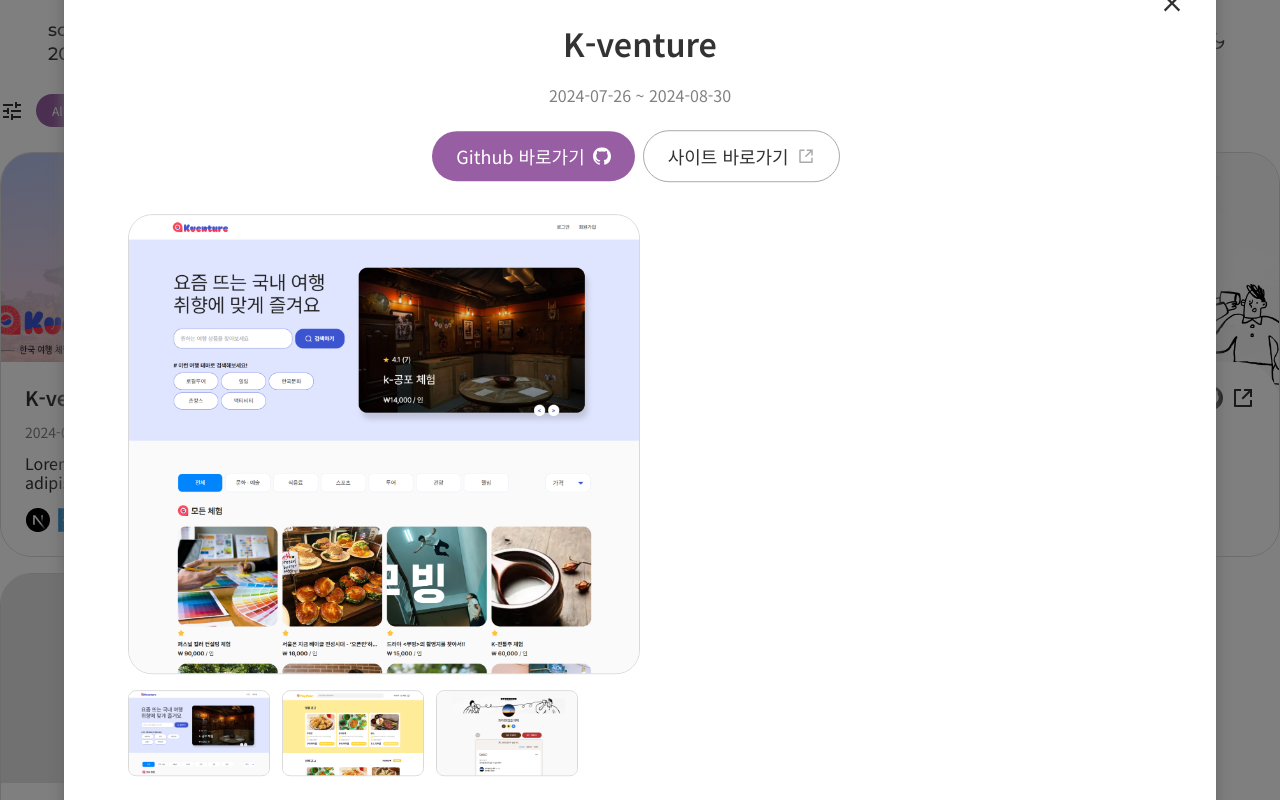
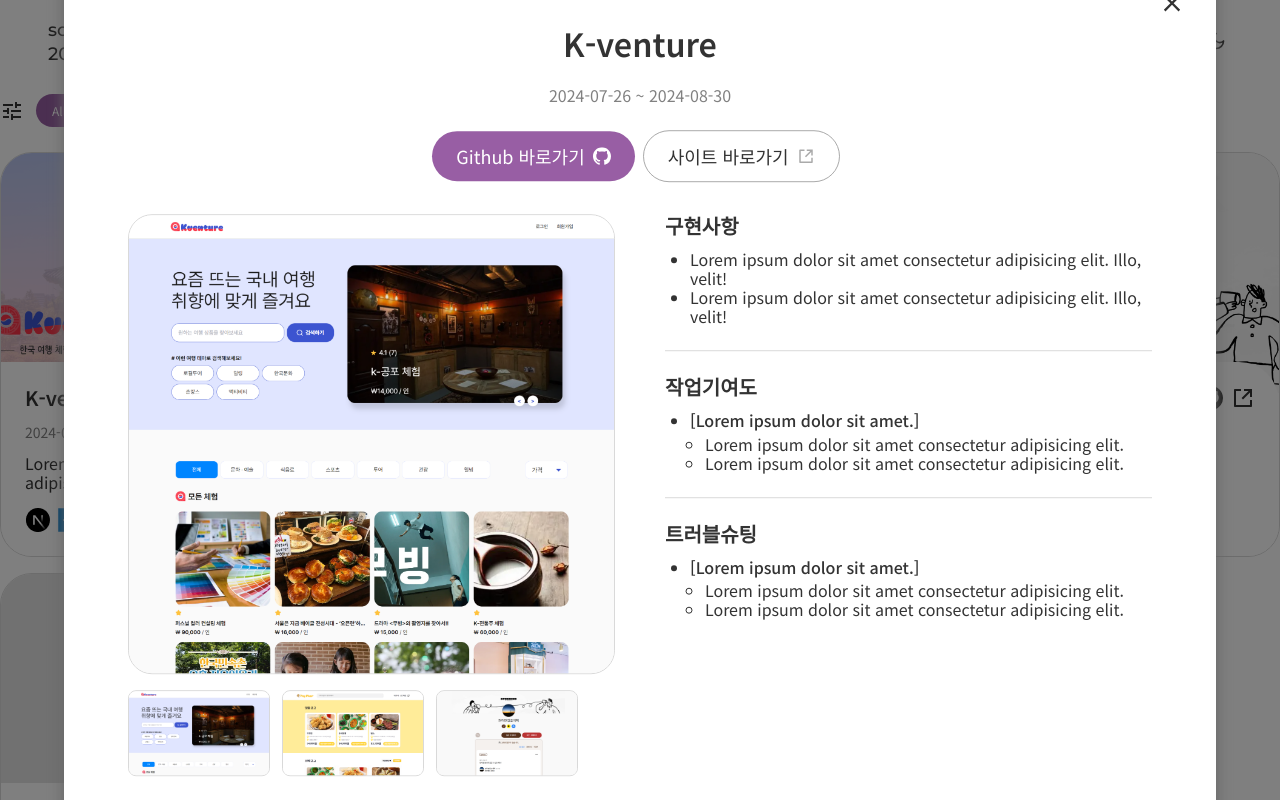
Before and after one commit to soma0078/portfolio, a React (Vite) app: page / in a window 1280 px wide. Both pictures are taken after a click on the link 301 px from the left and 2768 px from the top of the page. Shown: the part 2368-3168 px from the top of the page. Built offline with nearby package versions, Linux system fonts and the light colour scheme.

Commit message:
feat: 프로젝트 상세 정보 컴포넌트 및 데이터 렌더링 구현

```diff
--- a/public/data/projectThumbnailData.json
+++ b/public/data/projectThumbnailData.json
@@ -21,6 +21,28 @@
       "/src/assets/images/kventure_desktop.png",
       "/src/assets/images/payplus_desktop.png",
       "/src/assets/images/openmind_desktop.png"
+    ],
+    "implementation": [
+      "Lorem ipsum dolor sit amet consectetur adipisicing elit. Illo, velit!",
+      "Lorem ipsum dolor sit amet consectetur adipisicing elit. Illo, velit!"
+    ],
+    "contribution": [
+      {
+        "subtitle": "Lorem ipsum dolor sit amet.",
+        "details": [
+          "Lorem ipsum dolor sit amet consectetur adipisicing elit.",
+          "Lorem ipsum dolor sit amet consectetur adipisicing elit."
+        ]
+      }
+    ],
+    "troubleshooting": [
+      {
+        "subtitle": "Lorem ipsum dolor sit amet.",
+        "details": [
+          "Lorem ipsum dolor sit amet consectetur adipisicing elit.",
+          "Lorem ipsum dolor sit amet consectetur adipisicing elit."
+        ]
+      }
     ]
   },
   {
@@ -32,7 +54,29 @@
     "skills": ["next", "typescript", "vercel", "scss"],
     "siteUrl": "",
     "githubUrl": "",
-    "thumbnailImages": ["/src/assets/images/payplus_desktop.png"]
+    "thumbnailImages": ["/src/assets/images/payplus_desktop.png"],
+    "implementation": [
+      "Lorem ipsum dolor sit amet consectetur adipisicing elit. Illo, velit!",
+      "Lorem ipsum dolor sit amet consectetur adipisicing elit. Illo, velit!"
+    ],
+    "contribution": [
+      {
+        "subtitle": "Lorem ipsum dolor sit amet.",
+        "details": [
+          "Lorem ipsum dolor sit amet consectetur adipisicing elit.",
+          "Lorem ipsum dolor sit amet consectetur adipisicing elit."
+        ]
+      }
+    ],
+    "troubleshooting": [
+      {
+        "subtitle": "Lorem ipsum dolor sit amet.",
+        "details": [
+          "Lorem ipsum dolor sit amet consectetur adipisicing elit.",
+          "Lorem ipsum dolor sit amet consectetur adipisicing elit."
+        ]
+      }
+    ]
   },
   {
     "category": "Team",
@@ -43,7 +87,29 @@
     "skills": ["react", "javascript", "tailwindcss", "netlify"],
     "siteUrl": "",
     "githubUrl": "",
-    "thumbnailImages": ["/src/assets/images/openmind_desktop.png"]
+    "thumbnailImages": ["/src/assets/images/openmind_desktop.png"],
+    "implementation": [
+      "Lorem ipsum dolor sit amet consectetur adipisicing elit. Illo, velit!",
+      "Lorem ipsum dolor sit amet consectetur adipisicing elit. Illo, velit!"
+    ],
+    "contribution": [
+      {
+        "subtitle": "Lorem ipsum dolor sit amet.",
+        "details": [
+          "Lorem ipsum dolor sit amet consectetur adipisicing elit.",
+          "Lorem ipsum dolor sit amet consectetur adipisicing elit."
+        ]
+      }
+    ],
+    "troubleshooting": [
+      {
+        "subtitle": "Lorem ipsum dolor sit amet.",
+        "details": [
+          "Lorem ipsum dolor sit amet consectetur adipisicing elit.",
+          "Lorem ipsum dolor sit amet consectetur adipisicing elit."
+        ]
+      }
+    ]
   },
   {
     "category": "Single",
@@ -54,6 +120,28 @@
     "skills": ["react", "typescript", "styledcomponents", "vercel"],
     "siteUrl": "",
     "githubUrl": "",
-    "thumbnailImages": ["", ""]
+    "thumbnailImages": ["", ""],
+    "implementation": [
+      "Lorem ipsum dolor sit amet consectetur adipisicing elit. Illo, velit!",
+      "Lorem ipsum dolor sit amet consectetur adipisicing elit. Illo, velit!"
+    ],
+    "contribution": [
+      {
+        "subtitle": "Lorem ipsum dolor sit amet.",
+        "details": [
+          "Lorem ipsum dolor sit amet consectetur adipisicing elit.",
+          "Lorem ipsum dolor sit amet consectetur adipisicing elit."
+        ]
+      }
+    ],
+    "troubleshooting": [
+      {
+        "subtitle": "Lorem ipsum dolor sit amet.",
+        "details": [
+          "Lorem ipsum dolor sit amet consectetur adipisicing elit.",
+          "Lorem ipsum dolor sit amet consectetur adipisicing elit."
+        ]
+      }
+    ]
   }
 ]
--- a/src/components/DetailProjectContent.tsx
+++ b/src/components/DetailPopupItem.tsx
@@ -5,6 +5,7 @@ import { RiShareBoxLine } from "react-icons/ri";
 import styled from "styled-components";
 import { flexStyle } from "../styles/commonStyles";
 import ThumbnailGallery from "./ui/ThumbnailGallery";
+import ProjectDetailList from "./ProjectDetailList";
 
 const ProjectTopBar = styled.div`
   text-align: center;
@@ -30,7 +31,7 @@ const ProjectContainer = styled.div`
   }
 `;
 
-function DetailPopupContent({ project }: ProjectCardProps) {
+function DetailPopupItem({ project }: ProjectCardProps) {
   return (
     <>
       <ProjectTopBar>
@@ -47,9 +48,15 @@ function DetailPopupContent({ project }: ProjectCardProps) {
         />
 
         {/* TODO: 프로젝트 상세 정보 추가 */}
+        <ProjectDetailList
+          implementation={project.implementation}
+          skills={project.skills}
+          contribution={project.contribution}
+          troubleshooting={project.troubleshooting}
+        />
       </ProjectContainer>
     </>
   );
 }
 
-export default DetailPopupContent;
+export default DetailPopupItem;
--- /dev/null
+++ b/src/components/ProjectDetailItem.tsx
@@ -0,0 +1,80 @@
+import styled from "styled-components";
+import { ProjectDetailProps } from "./sections/Projects";
+
+interface ProjectDetailItemProps {
+  title: string;
+  contents: string[] | ProjectDetailProps[];
+  isDetailSection?: boolean;
+}
+
+const StyledProjectDetailItem = styled.div`
+  margin-bottom: 24px;
+  padding-bottom: 24px;
+
+  &:not(:last-child) {
+    border-bottom: 1px solid #d9d9d9;
+  }
+
+  h6 {
+    font-size: 1.25rem;
+    font-weight: 600;
+    margin-bottom: 12px;
+  }
+`;
+
+const StyledUl = styled.ul`
+  padding-left: 25px;
+  li {
+    list-style: disc;
+  }
+`;
+
+const StyledDepthUl = styled.ul`
+  padding-left: 15px;
+  li {
+    list-style: circle;
+  }
+`;
+
+const Subtitle = styled.li`
+  font-weight: 500;
+  list-style: disc;
+  margin-bottom: 4px;
+`;
+
+function ProjectDetailItem({
+  title,
+  contents,
+  isDetailSection = false,
+}: ProjectDetailItemProps) {
+  return (
+    <StyledProjectDetailItem>
+      <h6>{title}</h6>
+
+      {isDetailSection ? (
+        <div>
+          {(contents as ProjectDetailProps[]).map((content) => (
+            <>
+              <StyledUl>
+                <Subtitle>[{content.subtitle}]</Subtitle>
+                <StyledDepthUl>
+                  {content.details.map((detail) => (
+                    <li>{detail}</li>
+                  ))}
+                </StyledDepthUl>
+              </StyledUl>
+            </>
+          ))}
+        </div>
+      ) : (
+        <StyledUl>
+          {(contents as string[])?.map((content) => (
+            <li>{content}</li>
+          ))}
+        </StyledUl>
+      )}
+    </StyledProjectDetailItem>
+  );
+}
+
+export default ProjectDetailItem;
--- /dev/null
+++ b/src/components/ProjectDetailList.tsx
@@ -0,0 +1,38 @@
+import ProjectDetailItem from "./ProjectDetailItem";
+import { ProjectDetailProps } from "./sections/Projects";
+
+export interface ProjectDetailListProps {
+  implementation: string[];
+  contribution: ProjectDetailProps[];
+  troubleshooting: ProjectDetailProps[];
+}
+
+function ProjectDetailList({
+  implementation,
+  contribution,
+  troubleshooting,
+}: ProjectDetailListProps) {
+  return (
+    <div>
+      {implementation && (
+        <ProjectDetailItem title="구현사항" contents={implementation} />
+      )}
+      {contribution && (
+        <ProjectDetailItem
+          title="작업기여도"
+          contents={contribution}
+          isDetailSection
+        />
+      )}
+      {troubleshooting && (
+        <ProjectDetailItem
+          title="트러블슈팅"
+          contents={troubleshooting}
+          isDetailSection
+        />
+      )}
+    </div>
+  );
+}
+
+export default ProjectDetailList;
--- a/src/components/ui/ProjectCard.tsx
+++ b/src/components/ui/ProjectCard.tsx
@@ -5,7 +5,7 @@ import { BsGithub, BsInfoCircleFill } from "react-icons/bs";
 import { RiShareBoxLine } from "react-icons/ri";
 import { ProjectDataProps } from "../sections/Projects";
 import { useState } from "react";
-import PopupContent from "../DetailProjectContent";
+import PopupContent from "../DetailPopupItem";
 import PopupLayout from "../common/PopupLayout";
 
 export interface ProjectCardProps {
```
Also changed, not shown: src/components/sections/Projects.tsx (+8 -0 lines).
